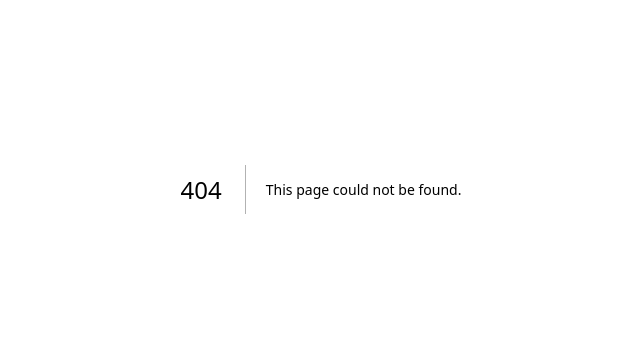
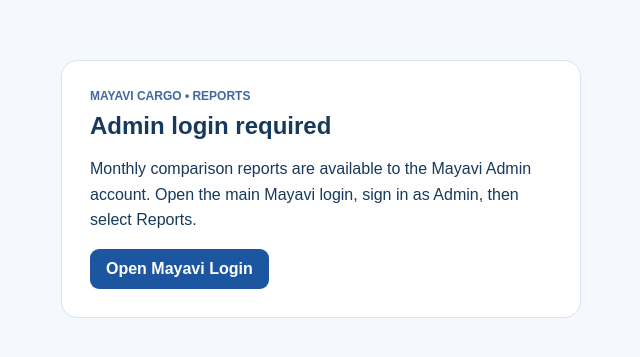
Before and after one commit to poonambudhwar83-design/mayavi-cargo-tracker, a Next.js app: page /reports in a window 1280 px wide. Before the commit this address had no page. Shown: the part 211-568 px from the top of the page, without its empty margins (319-959 px from the left). Built offline with nearby package versions, Linux system fonts and the light colour scheme.

Commit message:
Expose independent /reports route secured to Admin session

```diff
--- /dev/null
+++ b/app/reports/page.js
@@ -0,0 +1,29 @@
+import {headers} from 'next/headers';
+import {readSession} from '../../lib/mayaviAuth.js';
+import ReportsHome from './ReportsHome.js';
+
+export const runtime='nodejs';
+export const dynamic='force-dynamic';
+
+export const metadata={
+  title:'Monthly Reports • Mayavi Cargo',
+  robots:{index:false,follow:false}
+};
+
+export default async function ReportsPage({searchParams}){
+  const requestHeaders=await headers();
+  const session=readSession({headers:requestHeaders,url:'https://tracker.mayavicargo.com/reports'});
+  if(session?.role!=='admin'){
+    return <main style={{minHeight:'100vh',display:'grid',placeItems:'center',padding:20,background:'#f5f8fc',color:'#16395d'}}>
+      <section style={{width:'min(520px,100%)',padding:28,background:'#fff',borderRadius:16,border:'1px solid #d5e3f3'}}>
+        <div style={{fontSize:12,fontWeight:900,color:'#3f69a5'}}>MAYAVI CARGO • REPORTS</div>
+        <h1 style={{margin:'9px 0'}}>Admin login required</h1>
+        <p style={{lineHeight:1.6}}>Monthly comparison reports are available to the Mayavi Admin account. Open the main Mayavi login, sign in as Admin, then select Reports.</p>
+        <a href="/" style={{display:'inline-block',padding:'11px 16px',borderRadius:9,background:'#1d56a0',color:'#fff',fontWeight:800,textDecoration:'none'}}>Open Mayavi Login</a>
+      </section>
+    </main>;
+  }
+  const requested=await searchParams;
+  const view=String(requested?.view||'');
+  return <ReportsHome initialReport={['import-goods','export-client'].includes(view)?view:'import-customer'}/>;
+}
```
